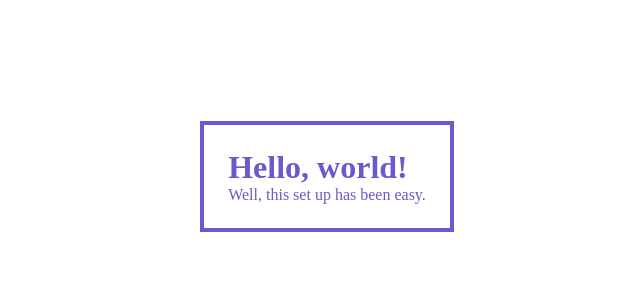
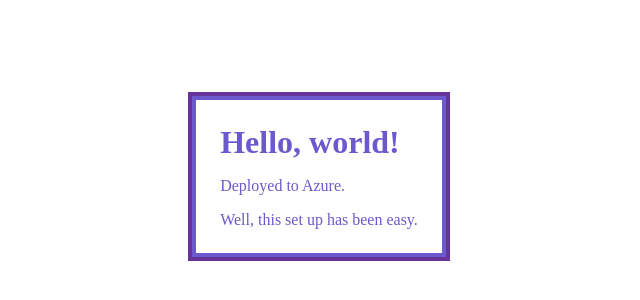
Before and after one commit to wibjorn/frontend-starter-with-parcel-bundler, a website with bundled scripts: page index.html in a window 1280 px wide. Shown: the part 232-532 px from the top of the page, without its empty margins (321-961 px from the left). Built offline with nearby package versions, Linux system fonts and the light colour scheme.

Commit message:
create basic build script

```diff
--- a/index.html
+++ b/index.html
@@ -9,6 +9,7 @@
     <main class="container">
         <div class="hello-world">
             <h1 class="">Hello, world!</h1>
+            <p>Deployed to Azure.</p>
         </div>
     </main>
     <script src="./src/ts/index.ts"></script>
--- a/package.json
+++ b/package.json
@@ -4,11 +4,13 @@
   "description": "",
   "main": "index.js",
   "scripts": {
-    "test": "echo \"Error: no test specified\" && exit 1"
+    "start": "parcel index.html",
+    "deploy": "parcel build index.html; cd dist; cd .."
   },
   "author": "",
   "license": "ISC",
   "devDependencies": {
+    "cssnano": "^4.1.4",
     "sass": "^1.14.1",
     "typescript": "^3.1.1"
   }
--- a/src/scss/index.scss
+++ b/src/scss/index.scss
@@ -1,5 +1,4 @@
 .container {
-    width: 100vw;
     height: 100vh;
     display: flex;
     align-items: center;
@@ -8,6 +7,7 @@
 
 .hello-world {
     border: 4px solid slateblue;
+    outline: 4px solid rebeccapurple;
     color: slateblue;
     padding: 24px;
 
```
Also changed, not shown: README.md (added), 3 other files.
